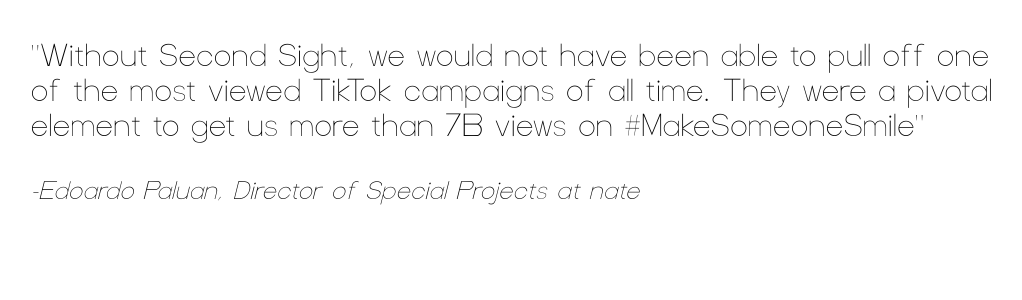
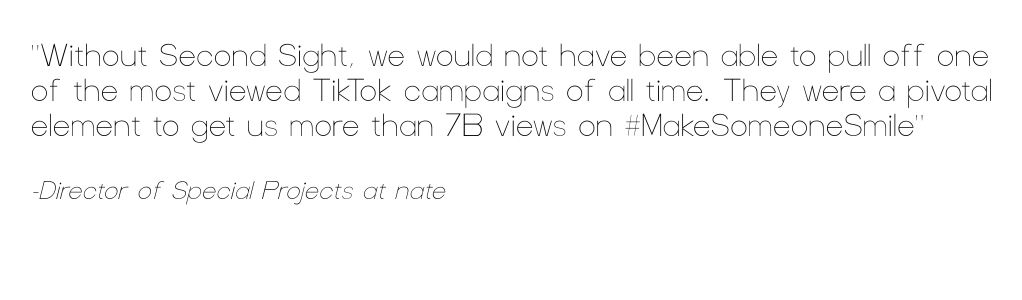
Before and after one commit to SecondSE/LP, a Next.js app: page /components/TextCarousel/TextCarousel in a window 1280 px wide. Shown: the top 300 px of the page, without its empty margins (109-1131 px from the left). Built offline with nearby package versions, Linux system fonts and the light colour scheme.

Commit message:
remove names from testimonials

```diff
--- a/pages/components/TextCarousel/testimonials.ts
+++ b/pages/components/TextCarousel/testimonials.ts
@@ -7,17 +7,17 @@ const testimonials: TestimonialData[] = [
   {
     statement:
       '"Without Second Sight, we would not have been able to pull off one of the most viewed TikTok campaigns of all time. They were a pivotal element to get us more than 7B views on #MakeSomeoneSmile"',
-    person: "-Edoardo Paluan, Director of Special Projects at nate",
+    person: "-Director of Special Projects at nate",
   },
   {
     statement:
       '"Second Sight was brought on to organize our marketing curation teams and develop new products to offer to our label partners. Our team members quickly adopted their new initiatives and month over month we saw an increase in music discovery campaigns and pitching."',
-    person: "-Brandon De Oliveira, Head of Programming at The Nations",
+    person: "-Head of Programming at The Nations",
   },
   {
     statement:
       '"We wanted to make a statement as a brand at NFT NYC  while remaining on budget which was achieved by Second Sight working with our team. Leading up to the event they were able to handle all the logistics, execution of marketing assets to digital social channels, and much more."',
-    person: "-Andre Benz, Chief Executive Officer & Founder of SoundMint",
+    person: "-Chief Executive Officer & Founder of SoundMint",
   },
 ];
 
```
